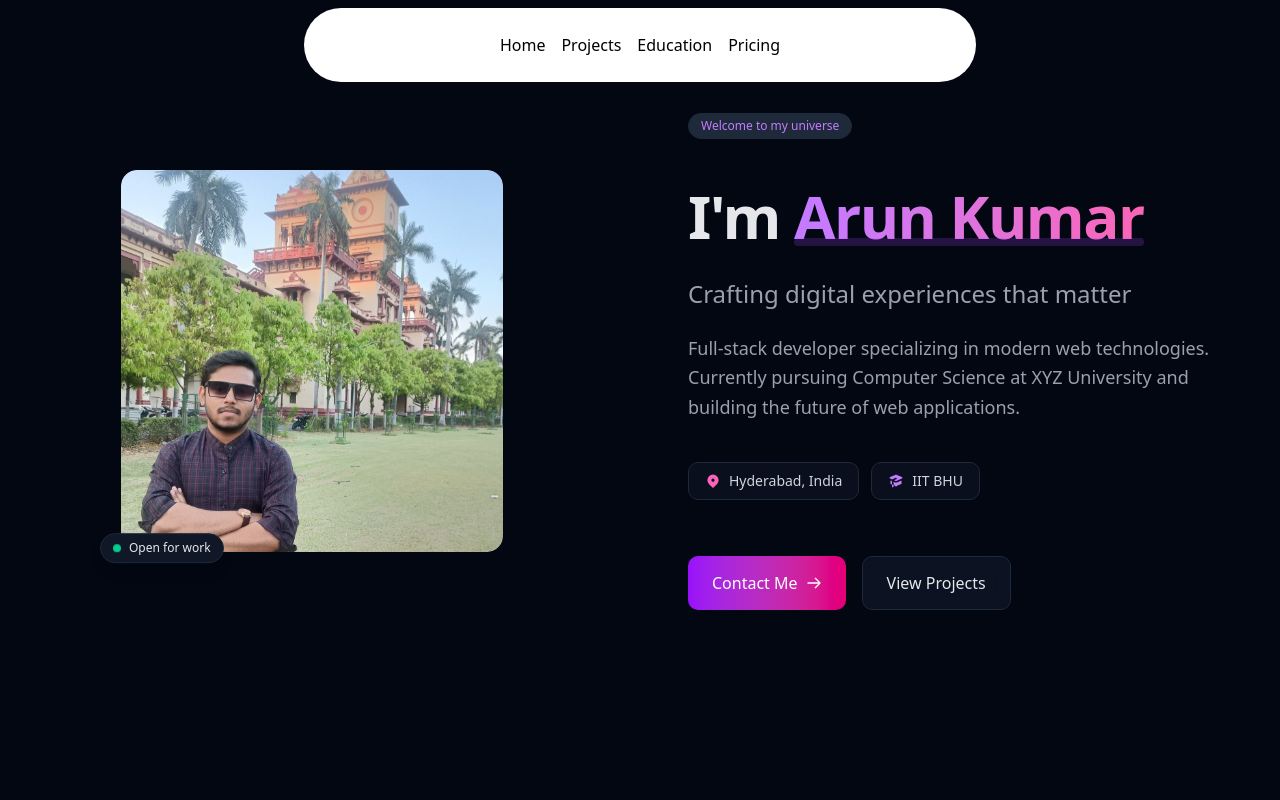
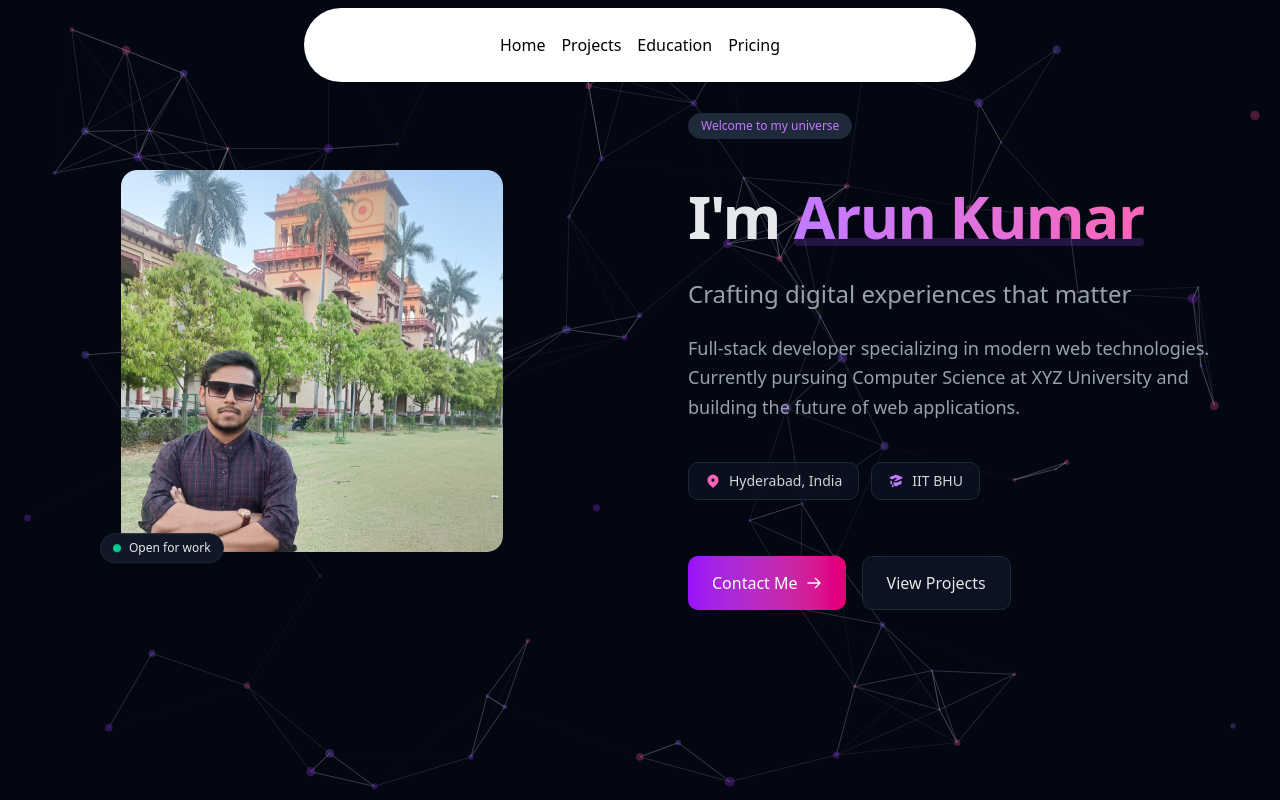
Before and after one commit to arunks2003/new-porfolio, a Next.js app: page / in a window 1280 px wide. Shown: the top 800 px of the page. Built offline with nearby package versions, Linux system fonts and the light colour scheme; grey boxes are pictures that could not be loaded.

Commit message:
added particle.js

```diff
--- a/package.json
+++ b/package.json
@@ -20,9 +20,12 @@
     "next": "15.3.4",
     "react": "^19.0.0",
     "react-dom": "^19.0.0",
+    "react-tsparticles": "^2.12.2",
     "tailwind-merge": "^3.3.1",
     "tailwindcss-animate": "^1.0.7",
-    "three": "^0.177.0"
+    "three": "^0.177.0",
+    "tsparticles": "^3.8.1",
+    "tsparticles-slim": "^2.12.0"
   },
   "devDependencies": {
     "@tailwindcss/postcss": "^4",
--- a/src/components/HeroSection.tsx
+++ b/src/components/HeroSection.tsx
@@ -1,14 +1,22 @@
 "use client";
-import React, { useEffect, useState } from "react";
+import React, { useEffect, useState, useCallback } from "react";
 import Image from "next/image";
 import { MotionDiv } from "./ui/motion-div";
 import { profileData } from "@/data/profileData";
+import Particles from "react-tsparticles";
+import { loadSlim } from "tsparticles-slim";
+import type { Engine } from "tsparticles-engine";
 
 const HeroSection = () => {
   const [isClient, setIsClient] = useState(false);
 
   useEffect(() => {
     setIsClient(true);
+  }, []);
+
+  // Particles initialization function
+  const particlesInit = useCallback(async (engine: Engine) => {
+    await loadSlim(engine);
   }, []);
 
   const renderIcon = (iconName: string) => {
@@ -47,9 +55,65 @@ const HeroSection = () => {
       className="relative w-full min-h-screen bg-gray-950 overflow-hidden"
       id="hero"
     >
+      {/* Particles.js background */}
+      {isClient && (
+        <Particles
+          id="tsparticles"
+          init={particlesInit}
+          options={{
+            fullScreen: { enable: false },
+            background: {
+              color: {
+                value: "transparent",
+              },
+            },
+            fpsLimit: 60,
+            particles: {
+              color: {
+                value: ["#9333ea", "#ec4899", "#8b5cf6"],
+              },
+              links: {
+                color: "#ffffff",
+                distance: 150,
+                enable: true,
+                opacity: 0.2,
+                width: 1,
+              },
+              move: {
+                direction: "none",
+                enable: true,
+                outModes: {
+                  default: "bounce",
+                },
+                random: true,
+                speed: 1,
+                straight: false,
+              },
+              number: {
+                density: {
+                  enable: true,
+                  area: 800,
+                },
+                value: 80,
+              },
+              opacity: {
+                value: 0.3,
+              },
+              shape: {
+                type: "circle",
+              },
+              size: {
+                value: { min: 1, max: 5 },
+              },
+            },
+            detectRetina: true,
+          }}
+          className="absolute inset-0 z-0"
+        />
+      )}
       {/* Background elements remain the same... */}
 
-      <div className="container mx-auto px-4 sm:px-6 lg:px-8 py-20 md:py-28 flex flex-col lg:flex-row items-center justify-center gap-12 lg:gap-24">
+      <div className="container relative z-10 mx-auto px-4 sm:px-6 lg:px-8 py-20 md:py-28 flex flex-col lg:flex-row items-center justify-center gap-12 lg:gap-24">
         {/* Left side - Image */}
         <MotionDiv
           initial={{ opacity: 0, x: -50 }}
```
Also changed, not shown: 1 other file (tests, documents, lock files or other folders).
